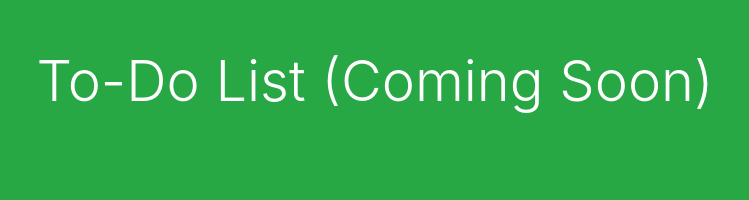
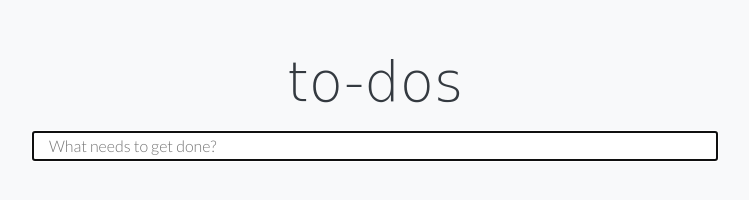
Before and after one commit to robbiegay/to-do-list, a plain HTML site: page index.html in a window 1280 px wide. Shown: the whole page, without its empty margins (265-1014 px from the left). Drawn offline with nearby package versions, Linux system fonts and the light colour scheme; a web font is replaced by a local one.

Commit message:
Added basic UI, got local storage and ListObj objects working

```diff
--- a/css/style.css
+++ b/css/style.css
@@ -1,5 +1,12 @@
 /* Style */
-
 html, body {
     height: 100%;
 }
+
+h1 {
+    font-family: 'Mansalva', cursive;
+}
+
+input {
+    font-family: 'Lato', sans-serif;
+}
--- a/index.html
+++ b/index.html
@@ -12,9 +12,14 @@
         integrity="sha384-ggOyR0iXCbMQv3Xipma34MD+dH/1fQ784/j6cY/iJTQUOhcWr7x9JvoRxT2MZw1T" crossorigin="anonymous">
     <!-- Local styles -->
     <link rel="stylesheet" href="css/style.css">
+    <!-- Fonts -->
+    <!-- Hnadwriting Font -->
+    <link href="https://fonts.googleapis.com/css?family=Mansalva&display=swap" rel="stylesheet">
+    <!-- Sans-Serif Font -->
+    <link href="https://fonts.googleapis.com/css?family=Lato:300&display=swap" rel="stylesheet">
 </head>
 
-<body onload="loadApp()" class="bg-success">
+<body onload="loadApp()" class="bg-light">
 
     <div id="app">
         <!-- App gets built here -->
--- a/js/main.js
+++ b/js/main.js
@@ -1,10 +1,21 @@
 // JS
 
 // GLOBAL VARIABLES
-let app = document.getElementById('app');
+let LIST_OBJ_ARRAY = [];
+let APP = document.getElementById('app');
+let INPUT_BOX = createElementAndClass('input', 'm-2 text-dark col-10');
+
+// OBJECT CONSTRUCTORS
+class ListObj {
+    constructor(id, title, done) {
+        this.id = id;
+        this.title = title;
+        this.done = done;
+    }
+}
 
 // Function to render elements
-function renderElement(element, classes) {
+function createElementAndClass(element, classes) {
     let output = document.createElement(element);
     output.className = classes;
     return output;
@@ -13,24 +24,69 @@ function renderElement(element, classes) {
 // LOAD APP
 function loadApp() {
     // Create Elements
-    let container = renderElement('div', 'container-fluid');
-    let row = renderElement('div', 'row');
+    let container = createElementAndClass('div', 'container-fluid');
+    let row = createElementAndClass('div', 'row');
 
-    let leftCol = renderElement('div', 'col-0 col-sm-0 col-md-1 col-lg-2');
-    let centerCol = renderElement('div', 'col-12 col-sm-12 col-md-10 col-lg-8 text-center');
-    let rightCol = renderElement('div', 'col-0 col-sm-0 col-md-1 col-lg-2');
+    let leftCol = createElementAndClass('div', 'col-0 col-sm-0 col-md-1 col-lg-2');
+    let centerCol = createElementAndClass('div', 'col-12 col-sm-12 col-md-10 col-lg-8 text-center');
+    let rightCol = createElementAndClass('div', 'col-0 col-sm-0 col-md-1 col-lg-2');
 
     // Title
-    let title = renderElement('h1', 'my-5 display-4 text-white');
-    title.innerHTML = 'To-Do List (Coming Soon)';
+    let title = createElementAndClass('h1', 'mt-5 display-4 text-dark');
+    title.innerHTML = 'to-dos';
+
+    // Input Box
+    INPUT_BOX.autofocus = true;
+    INPUT_BOX.setAttribute('type', 'text');
+    INPUT_BOX.setAttribute('placeholder', 'What needs to get done?');
+    INPUT_BOX.setAttribute('id', 'listItemInputBox');
+    // INPUT_BOX.type('text');
+    // INPUT_BOX.value('What needs to get done?');
 
     // Append Elements
     centerCol.appendChild(title);
+    centerCol.appendChild(INPUT_BOX);
 
     row.appendChild(rightCol);
     row.appendChild(centerCol);
     row.appendChild(leftCol);
 
     container.appendChild(row);
-    app.appendChild(container);
+    APP.appendChild(container);
+
+    // When the page loads, if there is already values in the object array, populate the array
+    if (localStorage.length > 0) {
+        populateObjArray();
+    }
 }
+
+// FUNCTIONS
+// INPUT_BOX.addEventListener(onchange, makeBtnsVisible);
+
+document.addEventListener('keydown', function(e) {
+    // For testing --> Clears the local storage on key "="
+    if (e.keyCode === 187) {
+        localStorage.clear();
+        console.log(window.localStorage);
+    }
+    if (e.keyCode === 13) {
+        localStorage.setItem(`listItem${localStorage.length}`, `${INPUT_BOX.value}`);
+        console.log(window.localStorage);
+        addToObjArray();
+        console.log(LIST_OBJ_ARRAY);
+    }
+});
+
+function makeBtnsVisible() {
+    // Make the buttons visible
+}
+
+function populateObjArray() {
+    for (let i = 0; i < localStorage.length; i++) {
+        LIST_OBJ_ARRAY.push(new ListObj (i, localStorage.getItem(`listItem${i}`), false));
+    }
+}
+
+function addToObjArray() {
+    LIST_OBJ_ARRAY.push(new ListObj ((localStorage.length - 1), `${INPUT_BOX.value}`, false));
+}
```
